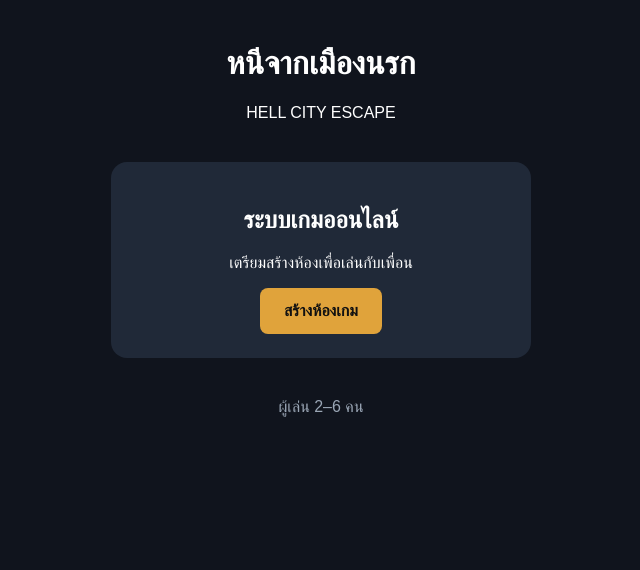
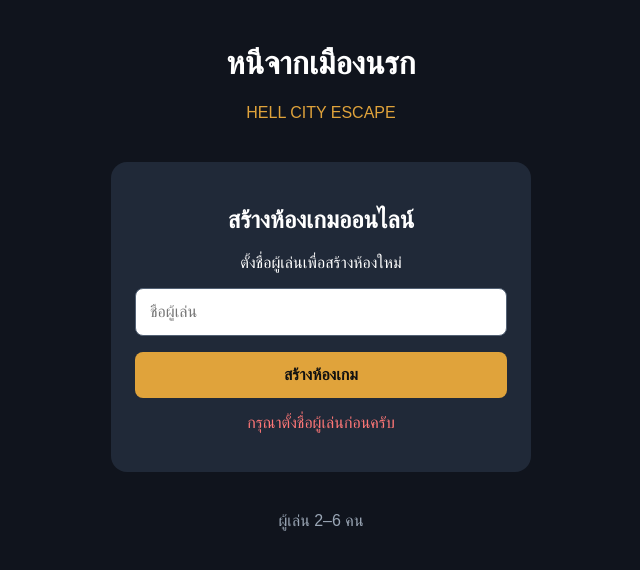
Before and after one commit to maxwellbig846632/Last-Escape-, a React (Vite) app: page / in a window 1280 px wide. Both pictures are taken after a click on the button "สร้างห้องเกม". Shown: the top 570 px of the page, without its empty margins (319-959 px from the left). Built offline with nearby package versions, Linux system fonts and the light colour scheme.

Commit message:
Update App.jsx

```diff
--- a/src/App.jsx
+++ b/src/App.jsx
@@ -1,18 +1,58 @@
 
-import React from 'react'
+import React, { useState } from 'react'
 
 export default function App() {
+  const [name, setName] = useState('')
+  const [loading, setLoading] = useState(false)
+  const [room, setRoom] = useState(null)
+  const [error, setError] = useState('')
+
+  async function createRoom() {
+    if (!name.trim()) {
+      setError('กรุณาตั้งชื่อผู้เล่นก่อนครับ')
+      return
+    }
+
+    setLoading(true)
+    setError('')
+    setRoom(null)
+
+    try {
+      const response = await fetch('/.netlify/functions/create-room', {
+        method: 'POST',
+        headers: {
+          'Content-Type': 'application/json'
+        },
+        body: JSON.stringify({
+          player_name: name.trim()
+        })
+      })
+
+      const result = await response.json()
+
+      if (!response.ok) {
+        throw new Error(result.error || 'สร้างห้องไม่สำเร็จ')
+      }
+
+      setRoom(result)
+    } catch (err) {
+      setError(err.message || 'เกิดข้อผิดพลาด กรุณาลองใหม่')
+    } finally {
+      setLoading(false)
+    }
+  }
+
   return (
     <main style={{
       minHeight: '100vh',
       background: '#10141d',
-      color: '#ffffff',
-      fontFamily: 'sans-serif',
+      color: 'white',
+      fontFamily: 'Arial, sans-serif',
       padding: '24px',
       textAlign: 'center'
     }}>
       <h1>หนีจากเมืองนรก</h1>
-      <p>HELL CITY ESCAPE</p>
+      <p style={{ color: '#e0a33b' }}>HELL CITY ESCAPE</p>
 
       <section style={{
         maxWidth: '420px',
@@ -21,18 +61,63 @@ export default function App() {
         background: '#202938',
         borderRadius: '16px'
       }}>
-        <h2>ระบบเกมออนไลน์</h2>
-        <p>เตรียมสร้างห้องเพื่อเล่นกับเพื่อน</p>
-        <button style={{
-          padding: '14px 24px',
-          borderRadius: '8px',
-          border: 'none',
-          background: '#e0a33b',
-          color: '#111',
-          fontWeight: 'bold'
-        }}>
-          สร้างห้องเกม
+        <h2>สร้างห้องเกมออนไลน์</h2>
+        <p>ตั้งชื่อผู้เล่นเพื่อสร้างห้องใหม่</p>
+
+        <input
+          value={name}
+          onChange={e => setName(e.target.value)}
+          placeholder="ชื่อผู้เล่น"
+          maxLength={30}
+          style={{
+            width: '100%',
+            padding: '14px',
+            borderRadius: '8px',
+            border: '1px solid #536174',
+            marginBottom: '16px',
+            fontSize: '16px'
+          }}
+        />
+
+        <button
+          onClick={createRoom}
+          disabled={loading}
+          style={{
+            width: '100%',
+            padding: '14px',
+            borderRadius: '8px',
+            border: 'none',
+            background: '#e0a33b',
+            color: '#111',
+            fontWeight: 'bold',
+            fontSize: '16px'
+          }}
+        >
+          {loading ? 'กำลังสร้างห้อง...' : 'สร้างห้องเกม'}
         </button>
+
+        {error && (
+          <p style={{ color: '#ff7777' }}>{error}</p>
+        )}
+
+        {room && (
+          <div style={{
+            marginTop: '24px',
+            padding: '16px',
+            background: '#10141d',
+            borderRadius: '10px'
+          }}>
+            <h3>สร้างห้องสำเร็จ</h3>
+            <p>รหัสห้องของคุณ</p>
+            <h1 style={{
+              color: '#e0a33b',
+              letterSpacing: '5px'
+            }}>
+              {room.room_code}
+            </h1>
+            <p>ส่งรหัสนี้ให้เพื่อนเพื่อเข้าร่วมห้อง</p>
+          </div>
+        )}
       </section>
 
       <p style={{ color: '#9aa6b5' }}>
```
